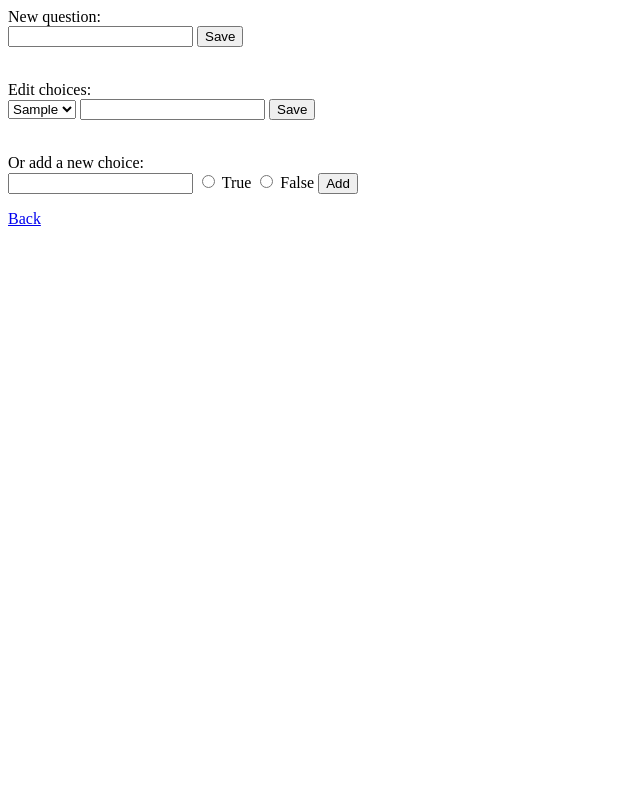
After one commit to jbrg/quizbase, a Django app: page /quiz/edit/question/1/ in a window 1280 px wide. The commit adds this page. Shown: the whole page, without its empty margins (0-640 px from the left). Run offline with Django 3.2, Linux system fonts and the light colour scheme; tables that the repository leaves empty hold one stand-in row (values such as "Sample post").

Commit message:
It is now possible to edit questions

```diff
--- a/quizbase/apps/quiz/views.py
+++ b/quizbase/apps/quiz/views.py
@@ -125,18 +125,41 @@ def addChoice(request, question_id):
 
 def editQuestion(request):
     question_id = request.POST['editQuestionId']
+    return HttpResponseRedirect(reverse("quizbase.apps.quiz.views.editForm", args={question_id}))
+
+def editForm(request, question_id):
+    question = Question.objects.get(pk=question_id)
+    choiceList = question.choice_set.all()
+    return render_to_response("quiz/edit/question.html",
+                              {"question_id": question_id,
+                               "question": question,
+                               "choiceList": choiceList},
+                              context_instance=RequestContext(request))
+
+
+def saveQuestion(request, question_id):
     editQuestionNewQuestion = request.POST['editQuestionNewQuestion']
     editQuestion = Question.objects.get(pk=question_id)
     editQuestion.question = editQuestionNewQuestion
     editQuestion.save()
-    #if editQuestion.question == editQuestionNewQuestion:
-    #    result = "Success!"
-    #else:
-    #    result = "Fail..."
-    return HttpResponseRedirect(reverse("quizbase.apps.quiz.views.index"))
+    return HttpResponseRedirect(reverse("quizbase.apps.quiz.views.editForm", args={question_id}))
+
+def saveChoice(request, question_id):
+    editChoiceId = request.POST['editChoiceId']
+    editChoiceNewChoice = request.POST['editChoiceNewChoice']
+    editChoice = Choice.objects.get(pk=editChoiceId)
+    editChoice.choice = editChoiceNewChoice
+    editChoice.save()
+    return HttpResponseRedirect(reverse("quizbase.apps.quiz.views.editForm", args={question_id}))
 
 def deleteQuestion(request):
     question_id = request.POST['deleteQuestionId']
     deleteQuestion = Question.objects.get(pk=question_id)
     deleteQuestion.delete()
     return HttpResponseRedirect(reverse("quizbase.apps.quiz.views.index"))
+
+def deleteCollection(request):
+    collection_id = request.POST['deleteCollectionId']
+    deleteCollection = Collection.objects.get(pk=collection_id)
+    deleteCollection.delete()
+    return HttpResponseRedirect(reverse("quizbase.apps.quiz.views.index"))
--- a/quizbase/urls.py
+++ b/quizbase/urls.py
@@ -31,7 +31,10 @@ urlpatterns += patterns('quizbase.apps.quiz.views',
                         url(r'^quiz/add/question/$', 'addQuestion'),
                         url(r'^quiz/new/choice/(?P<question_id>\d+)/$', 'newChoice'),
                         url(r'^quiz/add/choice/(?P<question_id>\d+)/$', 'addChoice'),
-                        url(r'^quiz/edit/$', 'editQuestion'),
-                        #url(r'^quiz/edit/question/(?P<question_id>\d+)/$', 'editQuestion'),
+                        url(r'^quiz/edit/question/$', 'editQuestion'),
+                        url(r'^quiz/save/question/(?P<question_id>\d+)/$', 'saveQuestion'),
+                        url(r'^quiz/save/choice/(?P<question_id>\d+)/$', 'saveChoice'),
+                        url(r'^quiz/edit/question/(?P<question_id>\d+)/$', 'editForm'),
                         url(r'^quiz/delete/question/$', 'deleteQuestion'),
+                        url(r'^quiz/delete/collection/$', 'deleteCollection'),
 )
--- /dev/null
+++ b/templates/quiz/edit/question.html
@@ -0,0 +1,30 @@
+<form action="/quiz/save/question/{{question_id}}/" method="POST">
+{% csrf_token %}
+New question: <br />
+<input type="text" name="editQuestionNewQuestion">
+<input type="submit" value="Save">
+</form>
+<br />
+Edit choices: <br />
+<form action="/quiz/save/choice/{{question_id}}/" method="POST">
+{% csrf_token %}
+<select name="editChoiceId">
+{% for choice in choiceList %}
+<option value="{{choice.id}}">{{choice.choice}}</option>
+{% endfor %}
+</select>
+<input type="text" name="editChoiceNewChoice">
+<input type="submit" value="Save">
+</form>
+<br />
+Or add a new choice:<br />
+<form action="/quiz/add/choice/{{question_id}}/" method="post">
+{% csrf_token %}
+  <input type="text" name="newChoiceChoice">
+  <input type="radio" name="correctAnswer" id="true" value="1">
+  <label for="true">True</label>
+  <input type="radio" name="correctAnswer" id="false" value="0">
+  <label for="false">False</label>
+  <input type="submit" value="Add">
+</form>
+<a href="/quiz/">Back</a>
```
Also changed, not shown: templates/quiz/index.html (+10 -3 lines).
